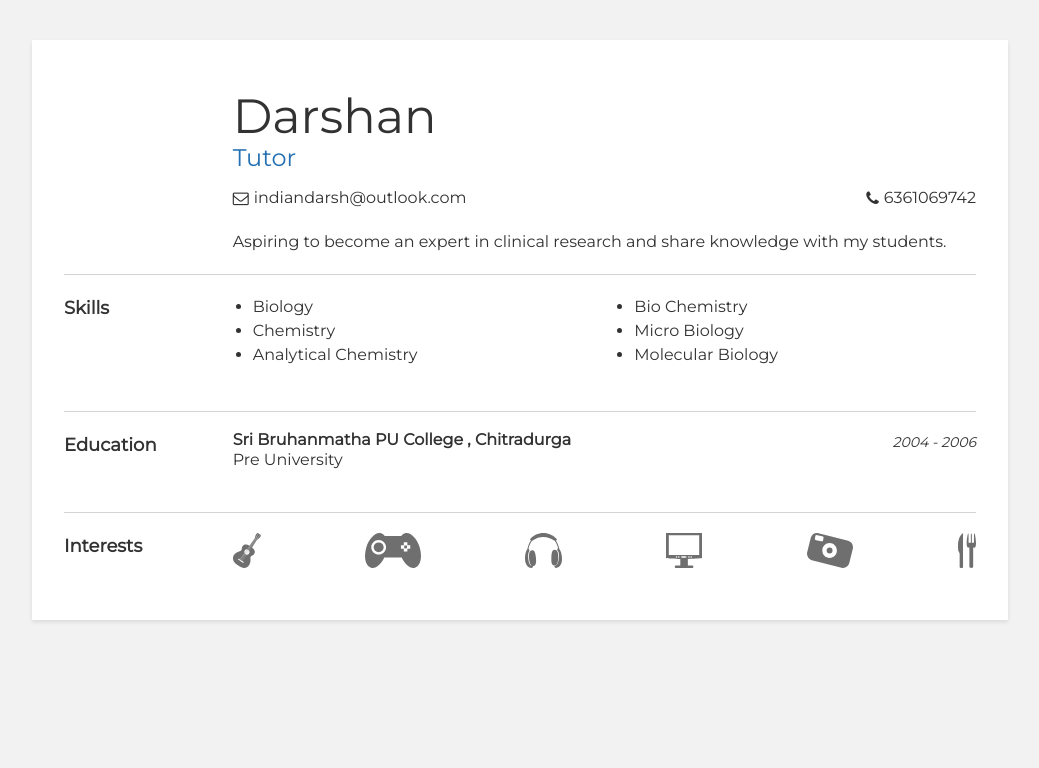
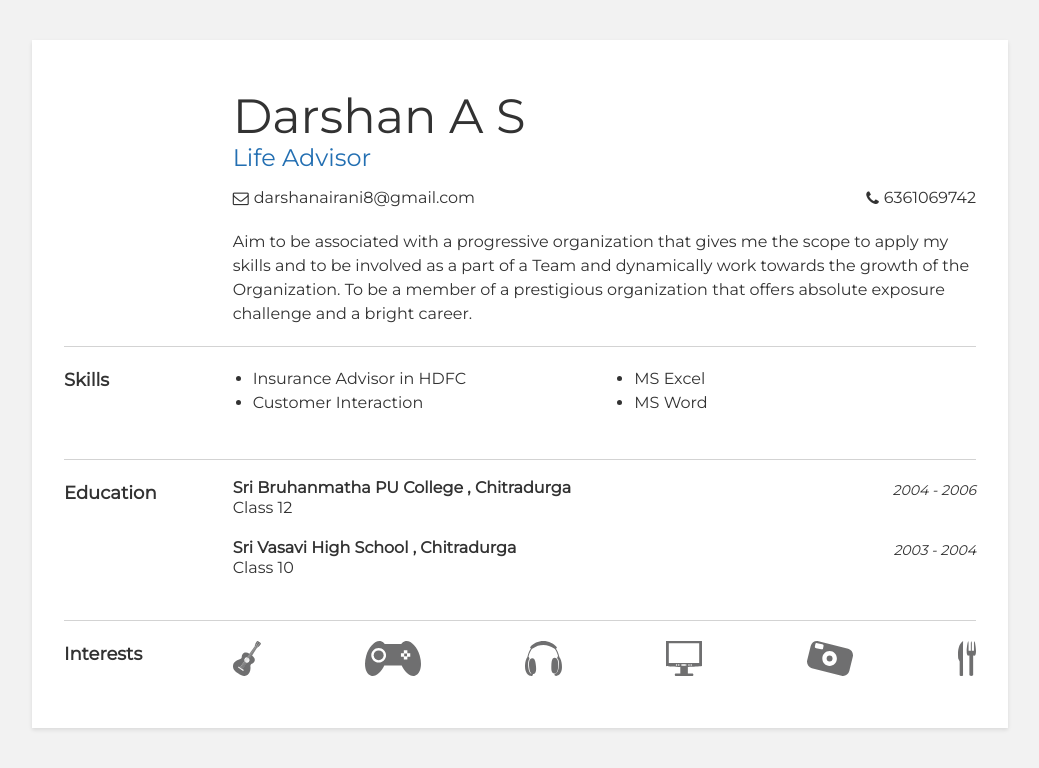
Before and after one commit to airanimithun/darshanresume, a plain HTML site: page index.html in a window 1280 px wide. Shown: the whole page, without its empty margins (120-1159 px from the left). Drawn offline with nearby package versions, Linux system fonts and the light colour scheme.

Commit message:
Update index.html

```diff
--- a/index.html
+++ b/index.html
@@ -3,7 +3,7 @@
   <head>
     <meta charset="UTF-8" />
     <meta name="viewport" content="width=device-width, initial-scale=1.0" />
-    <title>Darshan Tutoring</title>
+    <title>Darshan A S</title>
     <link
       href="https://fonts.googleapis.com/css2?family=Montserrat&display=swap"
       rel="stylesheet"
@@ -32,14 +32,14 @@
           </div>
         </div>
         <div>
-          <div class="my-name">Darshan</div>
-          <div class="my-title">Tutor</div>
+          <div class="my-name">Darshan A S</div>
+          <div class="my-title">Life Advisor</div>
           <div class="links-container">
             <div class="links">
               <div class="link-items">
                 <i class="fa fa-envelope-o icon" aria-hidden="true"></i>
-                <a href="mailto:indiandarsh@outlook.com"
-                  >indiandarsh@outlook.com</a
+                <a href="mailto:darshanairani8@gmail.com"
+                  >darshanairani8@gmail.com</a
                 >
               </div>
               <div class="link-items">
@@ -49,7 +49,10 @@
             </div>
           </div>
           <p>
-            Aspiring to become an expert in clinical research and share knowledge with my students.
+            Aim to be associated with a progressive organization that gives me the scope to apply my
+            skills and to be involved as a part of a Team and dynamically work towards the growth of the
+            Organization. To be a member of a prestigious organization that offers absolute exposure
+            challenge and a bright career.
           </p>
         </div>
         <!-- Images end -->
@@ -59,14 +62,12 @@
         <div>
           <div class="skills-container">
             <ul>
-              <li>Biology</li>
-              <li>Chemistry</li>
-              <li>Analytical Chemistry</li>
+              <li>Insurance Advisor in HDFC</li>
+              <li>Customer Interaction</li>
             </ul>
             <ul>
-              <li>Bio Chemistry</li>
-              <li>Micro Biology</li>
-              <li>Molecular Biology</li>
+              <li>MS Excel</li>
+              <li>MS Word</li>
             </ul>
           </div>
           <!-- End of SKill set-->
@@ -83,11 +84,24 @@
                   Sri Bruhanmatha PU College , Chitradurga
                 </div>
                 <div class="job-title">
-                  Pre University
+                  Class 12
                 </div>
               </div>
               <div class="job-time">
                 2004 - 2006
+              </div>
+            </div>
+            <div class="job-title-container">
+              <div>
+                <div class="job-company">
+                  Sri Vasavi High School , Chitradurga
+                </div>
+                <div class="job-title">
+                  Class 10
+                </div>
+              </div>
+              <div class="job-time">
+                2003 - 2004
               </div>
             </div>
             <!--Job Title Container-->
```
